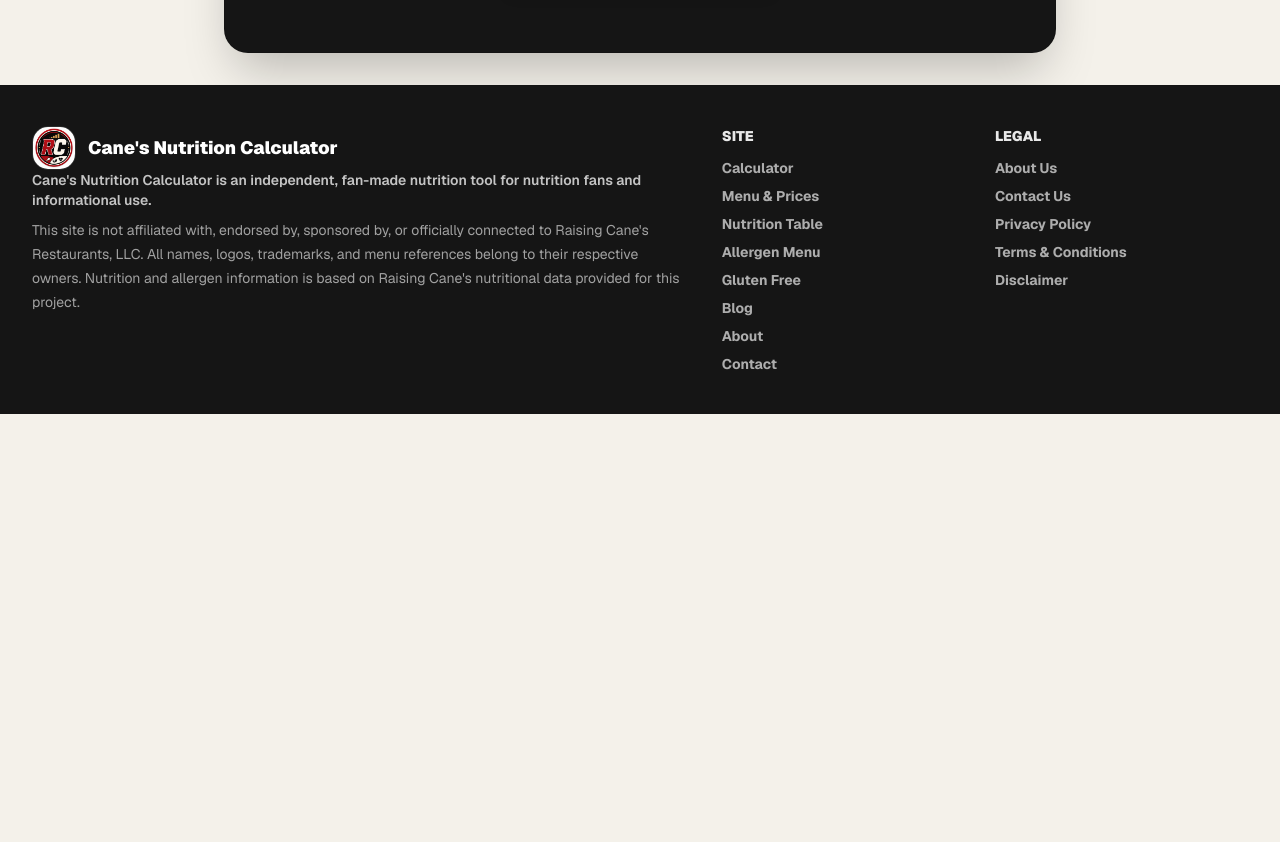
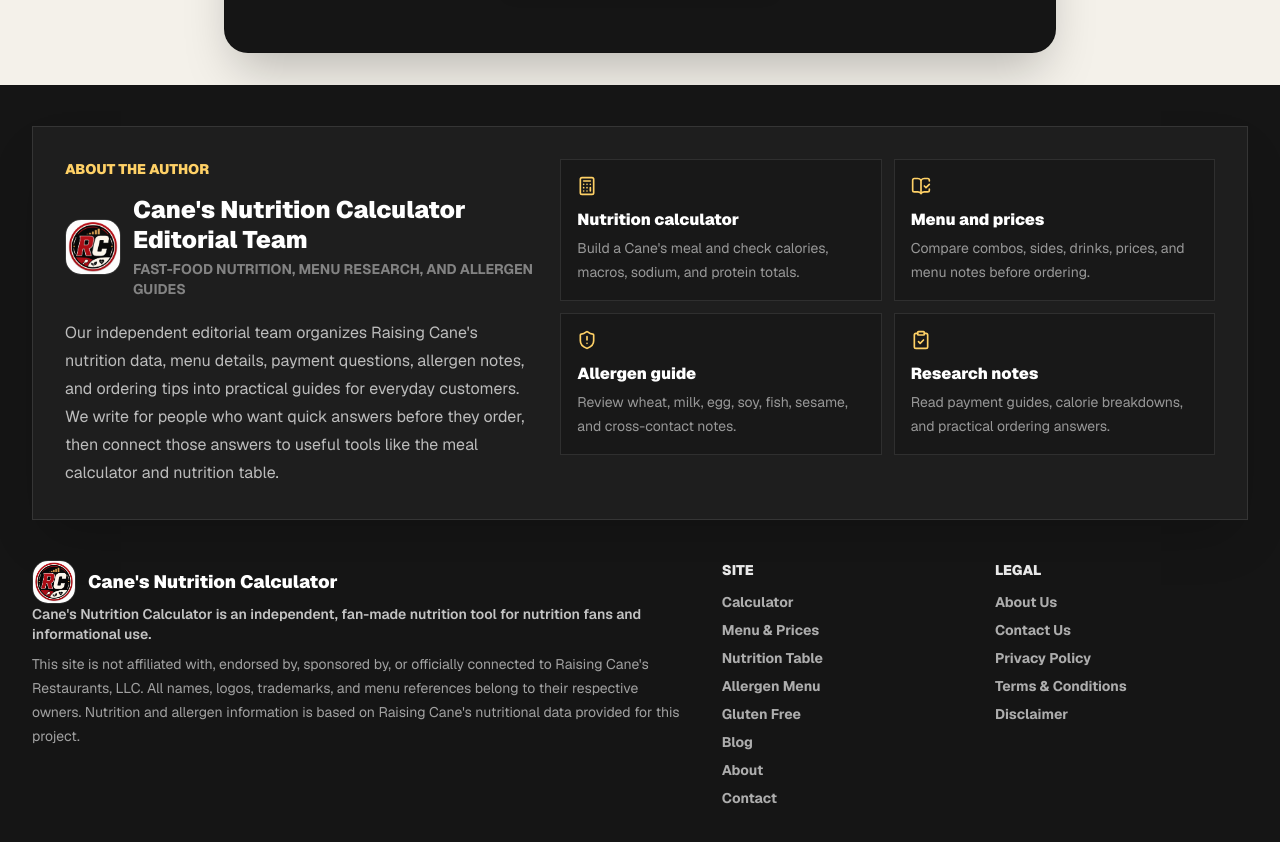
Before and after one commit to timhortonsmenu11-lang/canes-calculator, a Next.js app: page /blog in a window 1280 px wide. Shown: the part 1580-2422 px from the top of the page. Before the commit the page ends 1994 px from the top, so only its background shows below. Built offline with nearby package versions, Linux system fonts and the light colour scheme.

Commit message:
add author bio

```diff
--- a/src/app/calories-in-raising-canes-chicken-fingers/page.tsx
+++ b/src/app/calories-in-raising-canes-chicken-fingers/page.tsx
@@ -50,7 +50,7 @@
 
 export default function ChickenFingerCaloriesPage() {
   const jsonLd = [
-    { "@context": "https://schema.org", "@type": "Article", headline: "How Many Calories in Raising Cane's Chicken Fingers? Every Combo Covered", author: { "@type": "Organization", name: "Cane's Nutrition Calculator" }, publisher: { "@type": "Organization", name: "Cane's Nutrition Calculator", logo: { "@type": "ImageObject", url: "https://canesnutritioncalculator.us/site-logo.png" } }, mainEntityOfPage: { "@type": "WebPage", "@id": "https://canesnutritioncalculator.us/calories-in-raising-canes-chicken-fingers" } },
+    { "@context": "https://schema.org", "@type": "Article", headline: "How Many Calories in Raising Cane's Chicken Fingers? Every Combo Covered", author: { "@type": "Organization", name: "Cane's Nutrition Calculator Editorial Team" }, publisher: { "@type": "Organization", name: "Cane's Nutrition Calculator", logo: { "@type": "ImageObject", url: "https://canesnutritioncalculator.us/site-logo.png" } }, mainEntityOfPage: { "@type": "WebPage", "@id": "https://canesnutritioncalculator.us/calories-in-raising-canes-chicken-fingers" } },
     { "@context": "https://schema.org", "@type": "FAQPage", mainEntity: faqItems.map((f) => ({ "@type": "Question", name: f.q, acceptedAnswer: { "@type": "Answer", text: f.a } })) },
   ];
 
--- a/src/app/does-canes-take-apple-pay/page.tsx
+++ b/src/app/does-canes-take-apple-pay/page.tsx
@@ -181,7 +181,7 @@
       dateModified: "2026-05-22",
       author: {
         "@type": "Organization",
-        name: "Cane's Nutrition Calculator",
+        name: "Cane's Nutrition Calculator Editorial Team",
       },
       publisher: {
         "@type": "Organization",
@@ -270,7 +270,15 @@
               Many Raising Cane&apos;s locations may accept Apple Pay,
               especially for in-store contactless payments, but availability can
               vary by restaurant. Use this guide to check what usually works,
-              what the official FAQ lists, and what backup payment to keep ready.
+              what the official FAQ lists, and what backup payment to keep
+              ready. If you are planning your order too, compare the{" "}
+              <Link
+                href="/raising-canes-menu"
+                className="font-black text-[#d71920] underline underline-offset-4 hover:text-[#b9151b]"
+              >
+                Raising Cane&apos;s menu with prices
+              </Link>{" "}
+              before you pay.
             </p>
             <div className="mt-6 flex flex-wrap gap-2 text-xs font-black uppercase">
               <span className="bg-[#d71920] px-3 py-2 text-white">
@@ -338,7 +346,15 @@
           <p>
             So, if you are asking whether Cane&apos;s takes Apple Pay, the
             practical answer is: it may work at many locations, but confirm at
-            your local restaurant before depending on it.
+            your local restaurant before depending on it. Once you know how you
+            will pay, you can use the{" "}
+            <Link
+              href="/"
+              className="font-black text-[#d71920] underline hover:text-[#b9151b]"
+            >
+              Cane&apos;s Nutrition Calculator
+            </Link>{" "}
+            to check your meal calories and macros before ordering.
           </p>
           <div className="grid gap-3 sm:grid-cols-2 lg:grid-cols-3">
             {acceptedPayments.map((payment) => (
@@ -379,7 +395,14 @@
           <p>
             If the restaurant has contactless payment enabled, you can usually
             pay with your iPhone or Apple Watch the same way you would use a
-            tap-to-pay card.
+            tap-to-pay card. If you are choosing a combo while you wait, the{" "}
+            <Link
+              href="/calories-in-raising-canes-chicken-fingers"
+              className="font-black text-[#d71920] underline hover:text-[#b9151b]"
+            >
+              chicken fingers calorie guide
+            </Link>{" "}
+            can help you quickly estimate the main part of your meal.
           </p>
           <ol className="grid gap-3">
             {[
@@ -449,10 +472,18 @@
               merchant. Instead, Apple Pay uses device-based payment security,
               which can be safer than handing over a physical card.
             </p>
-            <p>
-              For quick fast-food orders, it is also convenient because you do
-              not need to carry cash or pull out your card.
-            </p>
+          <p>
+            For quick fast-food orders, it is also convenient because you do
+            not need to carry cash or pull out your card. If food sensitivity is
+            part of your ordering decision, check the{" "}
+            <Link
+              href="/allergen-menu"
+              className="font-black text-[#d71920] underline hover:text-[#b9151b]"
+            >
+              Raising Cane&apos;s allergen menu
+            </Link>{" "}
+            before you finalize the order.
+          </p>
           </GuideSection>
 
           <section className="border border-black/10 bg-[#151515] p-5 text-white shadow-xl shadow-black/10 sm:p-8">
@@ -483,9 +514,63 @@
             For the safest experience, try Apple Pay at the counter or ask first
             at the drive-thru. If you are ordering in the app, check whether
             Apple Pay appears at checkout. Always keep a backup payment method
-            in case Apple Pay is not available.
+            in case Apple Pay is not available. For gluten-sensitive orders,
+            review the{" "}
+            <Link
+              href="/gluten-free-menu"
+              className="font-black text-[#d71920] underline hover:text-[#b9151b]"
+            >
+              Raising Cane&apos;s gluten free menu guide
+            </Link>{" "}
+            before relying on any item.
           </p>
         </GuideSection>
+
+        <section className="border border-black/10 bg-white p-5 shadow-xl shadow-black/5 sm:p-8">
+          <p className="text-sm font-black uppercase text-[#d71920]">
+            Helpful guides before you order
+          </p>
+          <h2 className="mt-2 text-3xl font-black leading-tight">
+            Plan the Payment and the Meal Together
+          </h2>
+          <div className="mt-6 grid gap-3 sm:grid-cols-2">
+            {[
+              {
+                href: "/",
+                title: "Build your meal total",
+                text: "Use the calculator for calories, macros, protein, sodium, and meal totals.",
+              },
+              {
+                href: "/raising-canes-menu",
+                title: "Check menu prices",
+                text: "Compare combos, sides, sauces, drinks, and prices before checkout.",
+              },
+              {
+                href: "/allergen-menu",
+                title: "Review allergens",
+                text: "Check wheat, milk, egg, soy, fish, sesame, and cross-contact notes.",
+              },
+              {
+                href: "/calories-in-raising-canes-chicken-fingers",
+                title: "Estimate chicken calories",
+                text: "See calories and protein for tenders, combos, and popular meal sizes.",
+              },
+            ].map((item) => (
+              <Link
+                key={item.href}
+                href={item.href}
+                className="group border border-black/10 bg-[#f8f6ef] p-4 transition hover:border-[#d71920]/30 hover:bg-[#fff8ef]"
+              >
+                <p className="font-black text-[#151515] group-hover:text-[#d71920]">
+                  {item.title}
+                </p>
+                <p className="mt-2 text-sm leading-6 text-black/55">
+                  {item.text}
+                </p>
+              </Link>
+            ))}
+          </div>
+        </section>
 
         <section className="border border-black/10 bg-white p-5 shadow-xl shadow-black/5 sm:p-8">
           <p className="text-sm font-black uppercase text-[#d71920]">
@@ -553,7 +638,9 @@
           </h2>
           <p className="mx-auto mt-4 max-w-2xl leading-8 text-white/70">
             Before you pay, use the nutrition calculator to check your meal
-            totals for calories, protein, sodium, and allergens.
+            totals for calories, protein, sodium, and allergens. It pairs well
+            with the menu guide when you are deciding between a smaller combo
+            and a larger order.
           </p>
           <Link
             href="/"
--- a/src/components/SiteChrome.tsx
+++ b/src/components/SiteChrome.tsx
@@ -2,8 +2,10 @@
 import Link from "next/link";
 import type { LucideIcon } from "lucide-react";
 import {
+  BookOpenCheck,
   Calculator,
   ChevronDown,
+  ClipboardCheck,
   FileText,
   Info,
   Mail,
@@ -48,7 +50,7 @@
   {
     href: "/blog",
     label: "Blog",
-    description: "Nutrition guides, calorie breakdowns, and tips.",
+    description: "Nutrition guides, payment answers, and ordering tips.",
     icon: Newspaper,
   },
   {
@@ -241,9 +243,108 @@
   );
 }
 
+function AuthorBio() {
+  return (
+    <section className="mx-auto mb-10 max-w-7xl border border-white/10 bg-white/[0.04] p-5 text-white shadow-2xl shadow-black/20 sm:p-8">
+      <div className="grid gap-6 lg:grid-cols-[0.72fr_1fr] lg:items-start">
+        <div>
+          <p className="text-sm font-black uppercase text-[#ffd166]">
+            About the author
+          </p>
+          <div className="mt-4 flex items-center gap-3">
+            <Image
+              src="/site-logo.png"
+              alt="Cane's Nutrition Calculator editorial team"
+              width={58}
+              height={58}
+              className="h-14 w-14 rounded-2xl border border-white/10 object-cover"
+            />
+            <div>
+              <h2 className="text-2xl font-black leading-tight">
+                Cane&apos;s Nutrition Calculator Editorial Team
+              </h2>
+              <p className="mt-1 text-sm font-bold uppercase text-white/45">
+                Fast-food nutrition, menu research, and allergen guides
+              </p>
+            </div>
+          </div>
+          <p className="mt-5 leading-7 text-white/70">
+            Our independent editorial team organizes Raising Cane&apos;s
+            nutrition data, menu details, payment questions, allergen notes, and
+            ordering tips into practical guides for everyday customers. We write
+            for people who want quick answers before they order, then connect
+            those answers to useful tools like the meal calculator and nutrition
+            table.
+          </p>
+        </div>
+
+        <div className="grid gap-3 sm:grid-cols-2">
+          <Link
+            href="/"
+            className="group border border-white/10 bg-black/20 p-4 transition hover:border-[#d71920]/50 hover:bg-[#d71920]/10"
+          >
+            <Calculator
+              aria-hidden="true"
+              className="h-5 w-5 text-[#ffd166]"
+            />
+            <p className="mt-3 font-black text-white">Nutrition calculator</p>
+            <p className="mt-1 text-sm leading-6 text-white/55 group-hover:text-white/75">
+              Build a Cane&apos;s meal and check calories, macros, sodium, and
+              protein totals.
+            </p>
+          </Link>
+          <Link
+            href="/raising-canes-menu"
+            className="group border border-white/10 bg-black/20 p-4 transition hover:border-[#d71920]/50 hover:bg-[#d71920]/10"
+          >
+            <BookOpenCheck
+              aria-hidden="true"
+              className="h-5 w-5 text-[#ffd166]"
+            />
+            <p className="mt-3 font-black text-white">Menu and prices</p>
+            <p className="mt-1 text-sm leading-6 text-white/55 group-hover:text-white/75">
+              Compare combos, sides, drinks, prices, and menu notes before
+              ordering.
+            </p>
+          </Link>
+          <Link
+            href="/allergen-menu"
+            className="group border border-white/10 bg-black/20 p-4 transition hover:border-[#d71920]/50 hover:bg-[#d71920]/10"
+          >
+            <ShieldAlert
+              aria-hidden="true"
+              className="h-5 w-5 text-[#ffd166]"
+            />
+            <p className="mt-3 font-black text-white">Allergen guide</p>
+            <p className="mt-1 text-sm leading-6 text-white/55 group-hover:text-white/75">
+              Review wheat, milk, egg, soy, fish, sesame, and cross-contact
+              notes.
+            </p>
+          </Link>
+          <Link
+            href="/blog"
+            className="group border border-white/10 bg-black/20 p-4 transition hover:border-[#d71920]/50 hover:bg-[#d71920]/10"
+          >
+            <ClipboardCheck
+              aria-hidden="true"
+              className="h-5 w-5 text-[#ffd166]"
+            />
+            <p className="mt-3 font-black text-white">Research notes</p>
+            <p className="mt-1 text-sm leading-6 text-white/55 group-hover:text-white/75">
+              Read payment guides, calorie breakdowns, and practical ordering
+              answers.
+            </p>
+          </Link>
+        </div>
+      </div>
+    </section>
+  );
+}
+
 export function SiteFooter() {
   return (
     <footer className="border-t border-black/10 bg-[#151515] px-4 py-10 text-white sm:px-6 lg:px-8">
+      <AuthorBio />
       <div className="mx-auto grid max-w-7xl gap-8 text-sm text-white/60 lg:grid-cols-[1fr_0.8fr]">
         <div>
           <div className="flex items-center gap-3">
```
